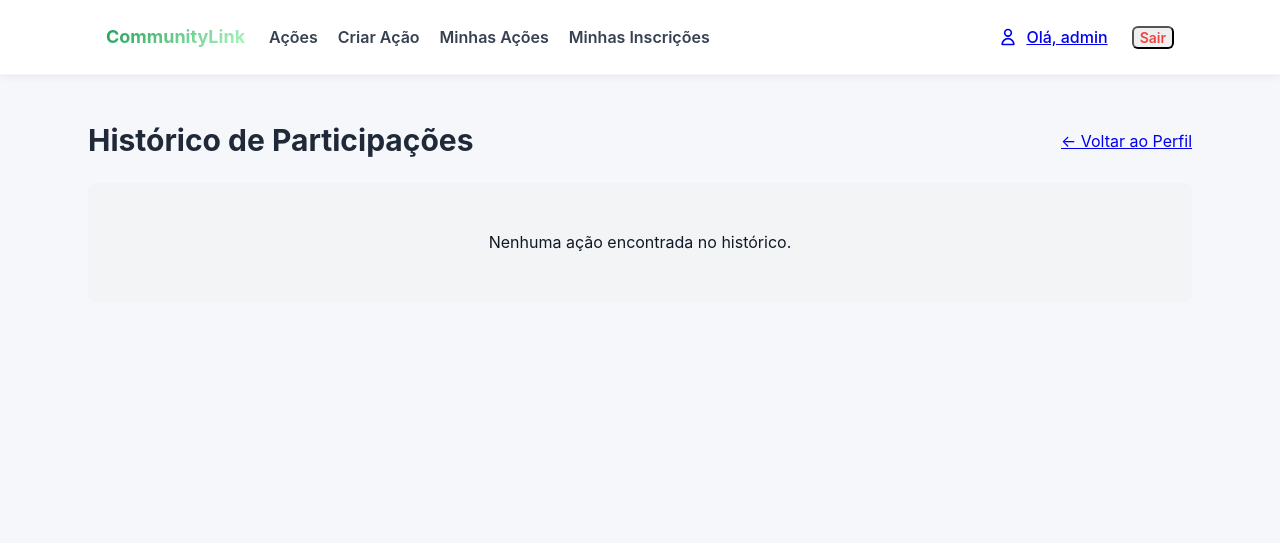
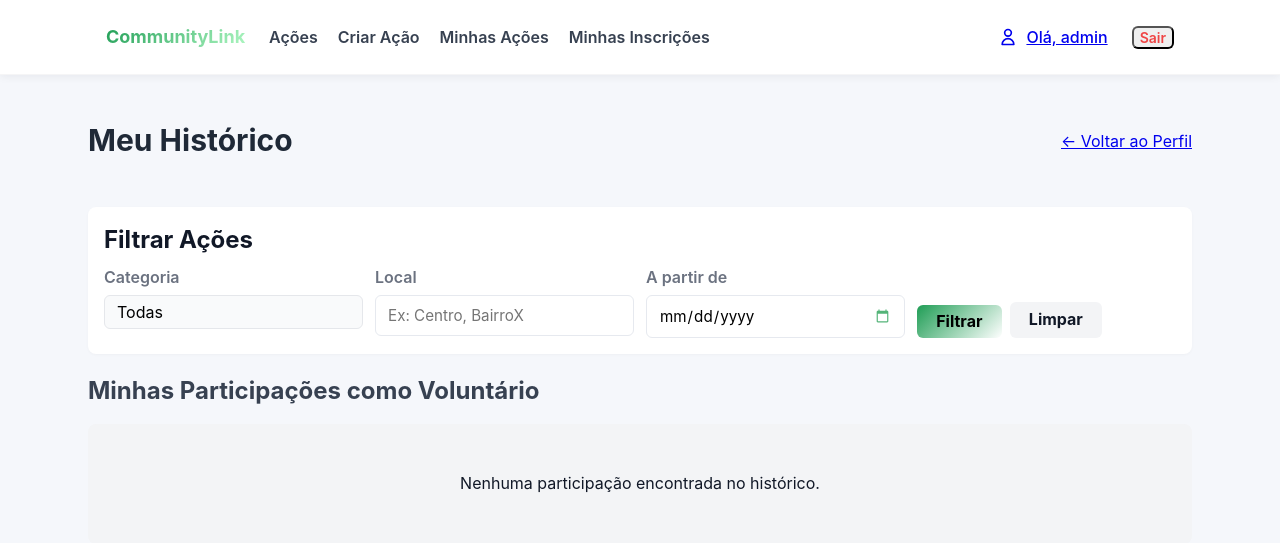
Before and after one commit to agu3des/CommunityLink, a Django app: page /acoes/historico/ in a window 1280 px wide. Shown: the top 543 px of the page. Run offline with Django 5.2, Linux system fonts and the light colour scheme; a user stored in the database is signed in; data comes from the database, SQL or seed files in the repository; both versions use the stored data as it was after the commit.

Commit message:
alteracoes para exibicao do historico de participacao

```diff
--- a/deps/communitylink/acoes/templates/acoes/historico.html
+++ b/deps/communitylink/acoes/templates/acoes/historico.html
@@ -4,28 +4,96 @@
 
 {% block content %}
 <div class="max-w-5xl mx-auto">
-    <div class="flex justify-between items-center mb-8">
+    <div class="flex justify-between items-center mb-6">
         <h1 class="text-3xl font-bold text-gray-800">{{ titulo_historico }}</h1>
         <a href="{% url 'acoes:perfil' %}" class="text-gray-600 hover:text-gray-900">&larr; Voltar ao Perfil</a>
     </div>
 
-    {% if not acoes %}
+    <div class="mb-8">
+        {% include 'acoes/_filter_form.html' %}
+    </div>
+
+    {% if is_organizador %}
+        <h2 class="text-2xl font-bold text-gray-700 mb-4 border-b pb-2">Ações Organizadas por Mim</h2>
+
+        {% if not historico_organizadas %}
+            <p class="text-gray-500 mb-8 italic">Nenhuma ação organizada encontrada no histórico.</p>
+        {% else %}
+            <div class="space-y-6 mb-12">
+                {% for item in historico_organizadas %}
+                    <div class="bg-white border-l-4 border-gray-400 shadow-md p-6 rounded-r-lg">
+                        <div class="flex justify-between items-center opacity-75 hover:opacity-100 transition">
+                                <div>
+                                <h2 class="text-xl font-bold text-gray-800">{{ item.titulo }}</h2>
+                                <p class="text-gray-600">Realizada em: <span class="font-semibold">{{ item.data|date:"d/m/Y" }}</span></p>
+                                <p class="text-sm text-gray-500">{{ item.vagas_preenchidas }} voluntários participaram.</p>
+                            </div>
+                            <a href="{{ item.get_absolute_url }}" class="text-blue-600 hover:underline">Ver detalhes</a>
+                        </div>
+
+                        <div class="mt-4 border-t pt-4">
+                            <form method="POST">
+                                {% csrf_token %}
+                                <input type="hidden" name="acao_id" value="{{ item.pk }}">
+                                <label class="block text-sm font-medium text-gray-700 mb-1">
+                                    Minhas Notas de Organização (Privado):
+                                </label>
+                                <div class="flex gap-2">
+                                    <textarea name="notas_organizador" rows="2"
+                                        class="w-full p-2 border rounded-md text-sm bg-gray-50 focus:bg-white focus:ring-2 focus:ring-blue-500"
+                                        placeholder="Como foi a execução?">{{ item.notas_organizador|default:'' }}</textarea>
+                                    <button type="submit" class="self-end bg-blue-600 text-white px-4 py-2 rounded-md text-sm hover:bg-blue-700 transition">
+                                        Salvar
+                                    </button>
+                                </div>
+                            </form>
+                        </div>
+                    </div>
+                {% endfor %}
+            </div>
+        {% endif %}
+    {% endif %}
+
+    <h2 class="text-2xl font-bold text-gray-700 mb-4 border-b pb-2">Minhas Participações como Voluntário</h2>
+
+    {% if not historico_participacoes %}
         <div class="bg-gray-100 p-8 rounded-lg text-center">
-            <p class="text-lg text-gray-600">Nenhuma ação encontrada no histórico.</p>
+            <p class="text-lg text-gray-600">Nenhuma participação encontrada no histórico.</p>
         </div>
     {% else %}
-        <div class="space-y-4">
-            {% for acao in acoes %}
-            <div class="bg-white border-l-4 border-gray-400 shadow-md p-6 rounded-r-lg flex justify-between items-center opacity-75 hover:opacity-100 transition">
-                <div>
-                    <h2 class="text-xl font-bold text-gray-800">{{ acao.titulo }}</h2>
-                    <p class="text-gray-600">Realizada em: <span class="font-semibold">{{ acao.data|date:"d/m/Y" }}</span></p>
-                    <p class="text-sm text-gray-500">{{ acao.local }}</p>
+        <div class="space-y-6">
+            {% for item in historico_participacoes %}
+                <div class="bg-white border-l-4 border-green-500 shadow-md p-6 rounded-r-lg">
+                    <div class="flex justify-between items-start mb-4">
+                        <div>
+                            <h2 class="text-xl font-bold text-gray-800">{{ item.acao.titulo }}</h2>
+                            <p class="text-gray-600">Realizada em: <span class="font-semibold">{{ item.acao.data|date:"d/m/Y" }}</span></p>
+                            <span class="text-xs bg-gray-200 px-2 py-1 rounded">{{ item.get_status_display }}</span>
+                        </div>
+                        <a href="{{ item.acao.get_absolute_url }}" class="text-blue-600 hover:underline text-sm">Ver detalhes</a>
+                    </div>
+
+                    <div class="mt-4 border-t pt-4">
+                        <form method="POST">
+                            {% csrf_token %}
+                            <input type="hidden" name="inscricao_id" value="{{ item.id }}">
+                            <label class="block text-sm font-medium text-gray-700 mb-1">
+                                Meu Comentário / Anotação Pessoal:
+                            </label>
+                            <div class="flex gap-2">
+                                <textarea name="comentario" rows="2"
+                                    class="w-full p-2 border rounded-md text-sm bg-gray-50 focus:bg-white focus:ring-2 focus:ring-green-500"
+                                    placeholder="O que você achou desta ação?">{{ item.comentario|default:'' }}</textarea>
+                                <button type="submit" class="self-end bg-green-600 text-white px-4 py-2 rounded-md text-sm hover:bg-green-700 transition">
+                                    Salvar
+                                </button>
+                            </div>
+                        </form>
+                    </div>
                 </div>
-                <a href="{{ acao.get_absolute_url }}" class="text-blue-600 hover:underline">Ver detalhes</a>
-            </div>
             {% endfor %}
         </div>
     {% endif %}
+
 </div>
 {% endblock %}
--- a/deps/communitylink/acoes/urls.py
+++ b/deps/communitylink/acoes/urls.py
@@ -20,6 +20,7 @@ urlpatterns = [
     # Inscrição
     path('<int:pk>/inscrever/', views.acao_apply, name='acao_apply'),
     path('<int:pk>/gerenciar/', views.acao_manage, name='acao_manage'),
+    path('inscricao/<int:pk>/cancelar/', views.inscricao_cancel, name='inscricao_cancel'),
 
     #Páginas de usuário
     path('minhas-inscricoes/', views.minhas_inscricoes, name='minhas_inscricoes'),
--- a/deps/communitylink/acoes/views.py
+++ b/deps/communitylink/acoes/views.py
@@ -142,11 +142,22 @@ def acao_update(request, pk):
         if form.is_valid():
             # validação da data (igual ao create)
             data_da_acao = form.cleaned_data.get('data')
-            if data_da_acao and data_da_acao < timezone.localdate():
+            if data_da_acao and data_da_acao < timezone.now():
                 form.add_error('data', 'A data da ação não pode ser no passado!')
                 return render(request, 'acoes/acao_form.html', {'form': form, 'acao': acao})
             acao = form.save()
             messages.success(request, 'Ação atualizada com sucesso!')
+
+            # --- NOVO: Notificar voluntários sobre a edição ---
+            # Pega todos que estão aceitos ou pendentes
+            inscritos = Inscricao.objects.filter(acao=acao, status__in=['ACEITO', 'PENDENTE'])
+            for inscr in inscritos:
+                Notificacao.objects.create(
+                    destinatario=inscr.voluntario,
+                    mensagem=f"A ação '{acao.titulo}' sofreu alterações pelo organizador.",
+                    link=reverse('acoes:acao_detail', args=[acao.pk])
+                )
+
             return redirect(acao.get_absolute_url())
     else:
         form = AcaoForm(instance=acao)
@@ -193,6 +204,11 @@ def acao_apply(request, pk):
         messages.error(request, 'Esta ação já atingiu o número máximo de voluntários.')
         return redirect(acao.get_absolute_url())
 
+    # Validação extra: não pode entrar se já passou
+    if acao.ja_aconteceu:
+        messages.error(request, 'Esta ação já foi concluída.')
+        return redirect(acao.get_absolute_url())
+
     # Cria a inscrição (ou informa se já existe)
     # o .get_or_create() retorna (objeto, foi_criado)
     inscricao, created = Inscricao.objects.get_or_create(
@@ -200,17 +216,32 @@ def acao_apply(request, pk):
         voluntario=request.user
     )
 
+    # CASO 1: Nova inscrição (Created = True)
     if created:
         messages.success(request, 'Sua solicitação foi enviada! O organizador irá analisá-la.')
-
-        # --- Criar Notificação para o Organizador ---
+        # Notificar Organizador
         Notificacao.objects.create(
             destinatario=acao.organizador,
             mensagem=f"{request.user.username} solicitou participação em '{acao.titulo}'.",
-            link=reverse('acoes:acao_manage', args=[acao.pk]) # Link para a página de gerenciamento
+            link=reverse('acoes:acao_manage', args=[acao.pk])
         )
+
+    # CASO 2: Já existia, mas estava CANCELADA ou REJEITADA (Permitir tentar de novo)
+    elif inscricao.status in ['CANCELADO', 'REJEITADO']:
+        inscricao.status = 'PENDENTE'
+        inscricao.save()
+        messages.success(request, 'Sua solicitação foi reativada e enviada para análise!')
+
+        # Notificar Organizador novamente
+        Notificacao.objects.create(
+            destinatario=acao.organizador,
+            mensagem=f"{request.user.username} solicitou participação novamente em '{acao.titulo}'.",
+            link=reverse('acoes:acao_manage', args=[acao.pk])
+        )
+
+    # CASO 3: Já existe e está Pendente ou Aceito
     else:
-        messages.info(request, f'Você já tem uma solicitação ({inscricao.get_status_display()}) para esta ação.')
+        messages.info(request, f'Você já tem uma solicitação ativa ({inscricao.get_status_display()}) para esta ação.')
 
     return redirect(acao.get_absolute_url())
 
@@ -237,21 +268,48 @@ def acao_manage(request, pk):
         try:
             inscricao = Inscricao.objects.get(id=inscricao_id, acao=acao)
 
-            # Se for aceitar, verifica se ainda há vagas
-            if novo_status == 'ACEITO' and acao.esta_cheia:
-                messages.warning(request, 'Não foi possível aceitar. As vagas estão preenchidas.')
-            else:
-                inscricao.status = novo_status
+            # Lógica para remover (que é basicamente cancelar/rejeitar alguém já aceito)
+            if novo_status == 'REMOVIDO':
+                # --- TRAVA DE SEGURANÇA 2 ---
+                if acao.ja_aconteceu:
+                    messages.error(request, 'Você não pode remover voluntários de uma ação que já foi realizada.')
+                    return redirect('acoes:acao_manage', pk=pk)
+                # ----------------------------
+
+                # Vamos usar o status CANCELADO ou REJEITADO. Usarei CANCELADO para diferenciar.
+                inscricao.status = 'CANCELADO'
                 inscricao.save()
-                messages.success(request, f'Solicitação de {inscricao.voluntario.username} foi atualizada.')
+                messages.warning(request, f'{inscricao.voluntario.username} foi removido da ação.')
 
-                # --- Criar Notificação para o Voluntário ---
-                status_display = "Aceita" if novo_status == 'ACEITO' else "Rejeitada"
+                # Notificar o voluntário
                 Notificacao.objects.create(
                     destinatario=inscricao.voluntario,
-                    mensagem=f"Sua inscrição para '{acao.titulo}' foi {status_display}.",
-                    link=reverse('acoes:acao_detail', args=[acao.pk]) # Link para a página da ação
+                    mensagem=f"Você foi removido da ação '{acao.titulo}' pelo organizador.",
+                    link=reverse('acoes:acao_detail', args=[acao.pk])
                 )
+
+            elif novo_status in ['ACEITO', 'REJEITADO']:
+                # --- TRAVA DE SEGURANÇA 3 (Opcional, mas recomendada) ---
+                # Impede aceitar gente nova em ação velha
+                if acao.ja_aconteceu:
+                    messages.error(request, 'Esta ação já foi concluída. Não é possível alterar inscrições.')
+                    return redirect('acoes:acao_manage', pk=pk)
+
+                # Se for aceitar, verifica se ainda há vagas
+                if novo_status == 'ACEITO' and acao.esta_cheia:
+                    messages.warning(request, 'Não foi possível aceitar. As vagas estão preenchidas.')
+                else:
+                    inscricao.status = novo_status
+                    inscricao.save()
+                    status_display = "Aceita" if novo_status == 'ACEITO' else "Rejeitada"
+                    messages.success(request, f'Solicitação de {inscricao.voluntario.username} foi atualizada.')
+
+                    # --- Criar Notificação para o Voluntário ---
+                    Notificacao.objects.create(
+                        destinatario=inscricao.voluntario,
+                        mensagem=f"Sua inscrição para '{acao.titulo}' foi {status_display}.",
+                        link=reverse('acoes:acao_detail', args=[acao.pk]) # Link para a página da ação
+                    )
 
         except Inscricao.DoesNotExist:
             messages.error(request, 'Solicitação não encontrada.')
@@ -427,32 +485,107 @@ def perfil_view(request):
 
 @login_required
 def historico_view(request):
-    """
-    Mostra ações PASSADAS.
-    Se organizador: Ações que ele criou e já acabaram.
-    Se voluntário: Ações que ele participou e já acabaram.
-    """
     hoje = timezone.now()
 
     is_organizador = request.user.groups.filter(name='Organizadores').exists()
 
+    # --- Lógica de Salvar Comentário ---
+    if request.method == 'POST':
+        # --- CENÁRIO A: Organizador salvando notas na Ação ---
+        if 'acao_id' in request.POST and is_organizador:
+            acao_id = request.POST.get('acao_id')
+            notas = request.POST.get('notas_organizador')
+            # Garante que a ação pertence ao usuário logado
+            acao = get_object_or_404(Acao, pk=acao_id, organizador=request.user)
+            acao.notas_organizador = notas
+            acao.save()
+            messages.success(request, 'Suas notas sobre a ação foram salvas.')
+
+        # --- CENÁRIO B: Voluntário salvando comentário na Inscrição ---
+        elif 'inscricao_id' in request.POST:
+            inscricao_id = request.POST.get('inscricao_id')
+            comentario_texto = request.POST.get('comentario')
+            inscricao = get_object_or_404(Inscricao, id=inscricao_id, voluntario=request.user)
+            inscricao.comentario = comentario_texto
+            inscricao.save()
+            messages.success(request, 'Seu comentário foi salvo!')
+        return redirect('acoes:historico')
+
+    # --- Lógica de Exibição (GET) ---
+
+    # 1. Histórico de PARTICIPAÇÃO (Todo mundo tem, inclusive organizadores)
+    qs_participacao = Inscricao.objects.filter(
+        voluntario=request.user,
+        status__in=['ACEITO', 'CANCELADO'],
+        acao__data__lt=hoje
+    )
+    # Aplica filtros
+    qs_participacao = filtrar_acoes_queryset(request, qs_participacao)
+    historico_participacoes = qs_participacao.order_by('-acao__data')
+
+    # 2. Histórico de ORGANIZAÇÃO (Apenas se for organizador)
+    historico_organizadas = None
+
     if is_organizador:
-        # Ações criadas pelo user que já passaram da data
-        acoes = Acao.objects.filter(organizador=request.user, data__lt=hoje).order_by('-data')
-        titulo = "Histórico de Ações Organizadas"
-    else:
-        # Ações que o user se inscreveu (ACEITO) e já passaram da data
-        inscricoes = Inscricao.objects.filter(
-            voluntario=request.user,
-            status='ACEITO',
-            acao__data__lt=hoje
-        ).order_by('-acao__data')
-        # Extrai apenas as ações dessas inscrições
-        acoes = [i.acao for i in inscricoes]
-        titulo = "Histórico de Participações"
+        qs_organizacao = Acao.objects.filter(organizador=request.user, data__lt=hoje)
+        # Aplica filtros
+        qs_organizacao = filtrar_acoes_queryset(request, qs_organizacao)
+        historico_organizadas = qs_organizacao.order_by('-data')
 
     context = {
-        'acoes': acoes,
-        'titulo_historico': titulo
+        'historico_participacoes': historico_participacoes,
+        'historico_organizadas': historico_organizadas, # Será None se não for organizador
+        'is_organizador': is_organizador,
+        'titulo_historico': "Meu Histórico",
+        'categorias_choices': Acao.CATEGORIA_CHOICES,
+        'filter_values': request.GET
     }
     return render(request, 'acoes/historico.html', context)
+
+
+@login_required
+def inscricao_cancel(request, pk):
+    """ Permite ao voluntário cancelar sua própria inscrição. """
+    # Busca a inscrição onde o usuário logado é o voluntário
+    inscricao = get_object_or_404(Inscricao, pk=pk, voluntario=request.user)
+    acao = inscricao.acao
+
+    # --- TRAVA DE SEGURANÇA 1 ---
+    if acao.ja_aconteceu:
+        messages.error(request, 'Não é possível cancelar a inscrição em uma ação que já aconteceu.')
+        return redirect('acoes:minhas_inscricoes')
+    # ----------------------------
+
+    status_anterior = inscricao.status
+
+    if request.method == 'POST':
+        # Altera status para CANCELADO
+        inscricao.status = 'CANCELADO'
+        inscricao.save()
+
+        messages.success(request, f"Sua inscrição em '{acao.titulo}' foi cancelada.")
+
+        # 1. Notificar Organizador
+        Notificacao.objects.create(
+            destinatario=acao.organizador,
+            mensagem=f"{request.user.username} cancelou a inscrição na ação '{acao.titulo}'.",
+            link=reverse('acoes:acao_manage', args=[acao.pk])
+        )
+
+        # 2. Remover notificação pendente do organizador (Se o voluntário não tinha sido aceito ainda)
+        if status_anterior == 'PENDENTE':
+            # Tenta encontrar notificações não lidas para o organizador sobre essa ação
+            # Como a mensagem é dinâmica, buscamos pelo link ou parte da mensagem
+            # A estratégia mais segura pelo link da ação_manage:
+            link_alvo = reverse('acoes:acao_manage', args=[acao.pk])
+
+            # Deleta notificações não lidas do organizador que tenham esse link
+            # E que contenham o nome do usuário na mensagem (para não apagar notif de outros users)
+            Notificacao.objects.filter(
+                destinatario=acao.organizador,
+                lida=False,
+                link=link_alvo,
+                mensagem__contains=request.user.username
+            ).delete()
+
+    return redirect('acoes:minhas_inscricoes')
```
Also changed, not shown: deps/communitylink/acoes/models.py (+11 -0 lines), deps/communitylink/acoes/templates/acoes/acao_manage.html (+13 -1 lines), deps/communitylink/acoes/templates/acoes/minhas_inscricoes.html (+13 -7 lines), deps/communitylink/acoes/migrations/0004_inscricao_comentario_alter_inscricao_status.py (added), deps/communitylink/acoes/migrations/0005_acao_notas_organizador.py (added), deps/communitylink/db.sqlite3.
